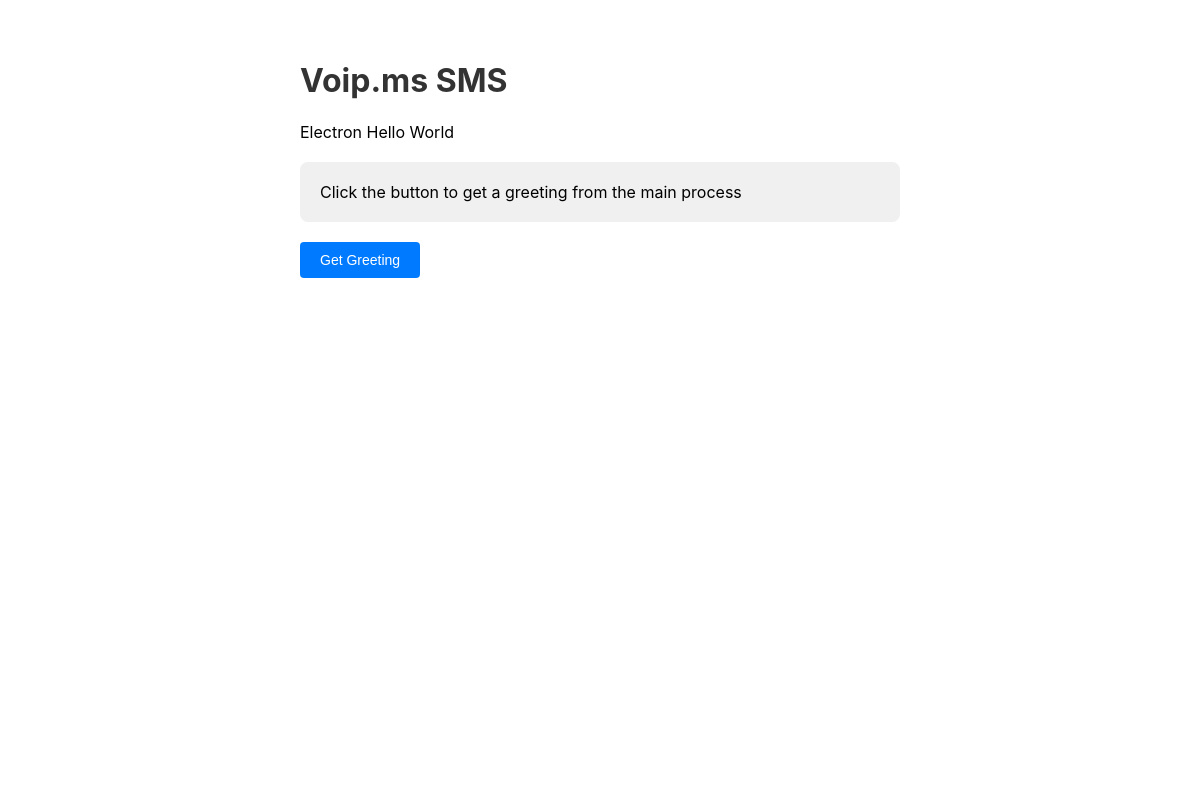
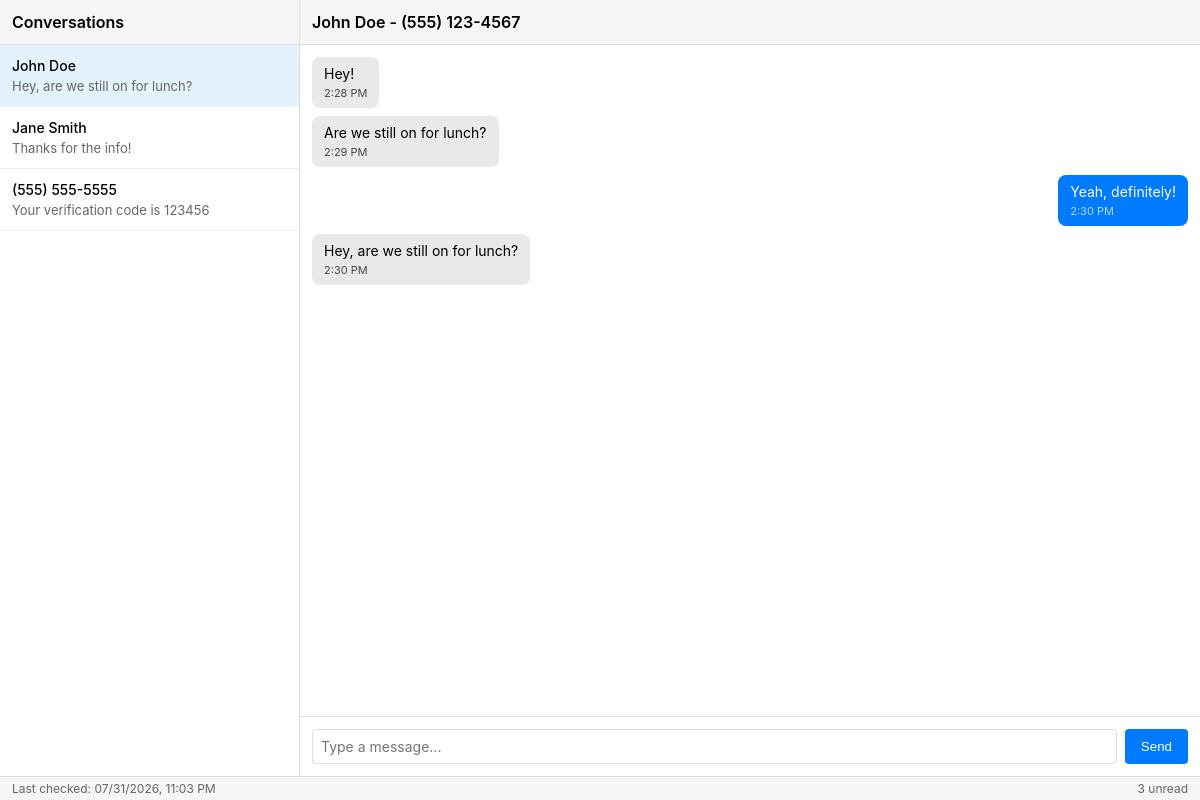
Before and after one commit to pitx3/voip-sms, an Electron app: page src/renderer/index.html in a window 1200 px wide. Drawn offline with Linux system fonts and the light colour scheme; no server answers.

Commit message:
feat: add UI shell with hard-coded mock data
- Two-pane layout (conversation list + message thread)
- Hard-coded conversations and messages in renderer.js
- Status bar with timestamp and unread count
- Phone number formatting utility
- Basic CSS styling
- Mock banner placeholder (not yet wired up)

UI is functional but not yet connected to database layer.

```diff
--- a/src/renderer/index.html
+++ b/src/renderer/index.html
@@ -1,65 +1,47 @@
 <!DOCTYPE html>
-<html>
+<html lang="en">
+<head>
+  <meta charset="UTF-8">
+  <meta name="viewport" content="width=device-width, initial-scale=1.0">
+  <meta http-equiv="Content-Security-Policy" content="default-src 'self'; script-src 'self'; style-src 'self' 'unsafe-inline'">
+  <title>Voip.ms SMS</title>
+  <link rel="stylesheet" href="styles.css">
+</head>
+<body>
+  <div class="app-container">
+    <!-- Left Pane: Conversation List -->
+    <div class="conversation-list-pane">
+      <div class="conversation-list-header">
+        <h2>Conversations</h2>
+      </div>
+      <div class="conversation-list" id="conversation-list">
+        <!-- Conversations will be inserted here -->
+      </div>
+    </div>
 
-<head>
-    <meta charset="UTF-8">
-    <title>Voip.ms SMS - Hello World</title>
-    <style>
-        body {
-            font-family: -apple-system, BlinkMacSystemFont, 'Segoe UI', Roboto, sans-serif;
-            padding: 40px;
-            max-width: 600px;
-            margin: 0 auto;
-        }
+    <!-- Right Pane: Message Thread -->
+    <div class="message-thread-pane">
+      <div class="message-thread-header" id="message-thread-header">
+        <span class="contact-name">Select a conversation</span>
+      </div>
 
-        h1 {
-            color: #333;
-        }
+      <div class="message-list" id="message-list">
+        <!-- Messages will be inserted here -->
+      </div>
 
-        #greeting {
-            background: #f0f0f0;
-            padding: 20px;
-            border-radius: 8px;
-            margin: 20px 0;
-        }
+      <div class="compose-box" id="compose-box">
+        <textarea id="message-input" placeholder="Type a message..." rows="1"></textarea>
+        <button id="send-button">Send</button>
+      </div>
+    </div>
+  </div>
 
-        button {
-            background: #007bff;
-            color: white;
-            border: none;
-            padding: 10px 20px;
-            border-radius: 4px;
-            cursor: pointer;
-            font-size: 14px;
-        }
+  <!-- Status Bar -->
+  <div class="status-bar">
+    <span id="status-text">Last checked: --</span>
+    <span id="unread-count">0 unread</span>
+  </div>
 
-        button:hover {
-            background: #0056b3;
-        }
-    </style>
-</head>
-
-<body>
-    <h1>Voip.ms SMS</h1>
-    <p>Electron Hello World</p>
-
-    <div id="greeting">Click the button to get a greeting from the main process</div>
-
-    <button id="greetBtn">Get Greeting</button>
-
-    <script>
-        const greetBtn = document.getElementById('greetBtn');
-        const greetingDiv = document.getElementById('greeting');
-
-        greetBtn.addEventListener('click', async () => {
-            const greeting = await window.electronAPI.getGreeting('Developer');
-            greetingDiv.textContent = greeting;
-
-            window.electronAPI.logMessage('User clicked greet button');
-        });
-
-        window.electronAPI.logMessage('Renderer loaded successfully');
-    </script>
+  <script src="renderer.js"></script>
 </body>
-
 </html>
--- /dev/null
+++ b/src/renderer/renderer.js
@@ -0,0 +1,168 @@
+// Hard-coded test data (will be replaced with real data later)
+const mockConversations = [
+  {
+    id: 1,
+    contact_number: '+15551234567',
+    contact_name: 'John Doe',
+    last_message_text: 'Hey, are we still on for lunch?',
+    last_message_date: '2026-07-31 14:30:00',
+    unread_count: 2
+  },
+  {
+    id: 2,
+    contact_number: '+15559876543',
+    contact_name: 'Jane Smith',
+    last_message_text: 'Thanks for the info!',
+    last_message_date: '2026-07-31 12:15:00',
+    unread_count: 0
+  },
+  {
+    id: 3,
+    contact_number: '+15555555555',
+    contact_name: null,
+    last_message_text: 'Your verification code is 123456',
+    last_message_date: '2026-07-30 09:00:00',
+    unread_count: 1
+  }
+];
+
+const mockMessages = {
+  1: [
+    { id: 1, direction: 'inbound', content: 'Hey!', timestamp: '2026-07-31 14:28:00' },
+    { id: 2, direction: 'inbound', content: 'Are we still on for lunch?', timestamp: '2026-07-31 14:29:00' },
+    { id: 3, direction: 'outbound', content: 'Yeah, definitely!', timestamp: '2026-07-31 14:30:00' },
+    { id: 4, direction: 'inbound', content: 'Hey, are we still on for lunch?', timestamp: '2026-07-31 14:30:00' }
+  ],
+  2: [
+    { id: 5, direction: 'outbound', content: 'Here is the info you requested', timestamp: '2026-07-31 12:10:00' },
+    { id: 6, direction: 'inbound', content: 'Thanks for the info!', timestamp: '2026-07-31 12:15:00' }
+  ],
+  3: [
+    { id: 7, direction: 'inbound', content: 'Your verification code is 123456', timestamp: '2026-07-30 09:00:00' }
+  ]
+};
+
+let selectedConversationId = null;
+
+// Render conversation list
+function renderConversationList() {
+  const listEl = document.getElementById('conversation-list');
+  listEl.innerHTML = '';
+
+  mockConversations.forEach(conv => {
+    const itemEl = document.createElement('div');
+    itemEl.className = `conversation-item ${conv.id === selectedConversationId ? 'selected' : ''}`;
+    itemEl.dataset.id = conv.id;
+
+    const displayName = conv.contact_name || formatPhoneNumber(conv.contact_number);
+
+    itemEl.innerHTML = `
+      <div class="contact-name">${displayName}</div>
+      <div class="last-message">${conv.last_message_text}</div>
+    `;
+
+    itemEl.addEventListener('click', () => selectConversation(conv.id));
+    listEl.appendChild(itemEl);
+  });
+}
+
+// Render message thread
+function renderMessages(conversationId) {
+  const listEl = document.getElementById('message-list');
+  const headerEl = document.getElementById('message-thread-header');
+
+  const conv = mockConversations.find(c => c.id === conversationId);
+  if (!conv) return;
+
+  const displayName = conv.contact_name || formatPhoneNumber(conv.contact_number);
+  const displayNumber = formatPhoneNumber(conv.contact_number);
+
+  // Show both name and number if name exists, otherwise just number
+  if (conv.contact_name) {
+    headerEl.querySelector('.contact-name').textContent = `${displayName} - ${displayNumber}`;
+  } else {
+    headerEl.querySelector('.contact-name').textContent = displayNumber;
+  }
+
+  listEl.innerHTML = '';
+
+  const messages = mockMessages[conversationId] || [];
+  messages.forEach(msg => {
+    const msgEl = document.createElement('div');
+    msgEl.className = `message-item ${msg.direction}`;
+    msgEl.innerHTML = `
+      <div class="message-content">${msg.content}</div>
+      <div class="message-time">${formatMessageTime(msg.timestamp)}</div>
+    `;
+    listEl.appendChild(msgEl);
+  });
+
+  // Scroll to bottom
+  listEl.scrollTop = listEl.scrollHeight;
+}
+
+// Select a conversation
+function selectConversation(id) {
+  selectedConversationId = id;
+  renderConversationList();
+  renderMessages(id);
+}
+
+// Format phone number for display
+function formatPhoneNumber(number) {
+  // Remove all non-digits
+  const cleaned = number.replace(/\D/g, '');
+
+  // Handle US/Canada numbers (11 digits with leading 1)
+  if (cleaned.length === 11 && cleaned.startsWith('1')) {
+    const match = cleaned.match(/^1(\d{3})(\d{3})(\d{4})$/);
+    if (match) {
+      return `(${match[1]}) ${match[2]}-${match[3]}`;
+    }
+  }
+
+  // Handle 10-digit numbers
+  if (cleaned.length === 10) {
+    const match = cleaned.match(/^(\d{3})(\d{3})(\d{4})$/);
+    if (match) {
+      return `(${match[1]}) ${match[2]}-${match[3]}`;
+    }
+  }
+
+  // Return as-is if we can't format it
+  return number;
+}
+
+// Format message timestamp
+function formatMessageTime(timestamp) {
+  const date = new Date(timestamp);
+  return date.toLocaleTimeString('en-US', { hour: 'numeric', minute: '2-digit' });
+}
+
+// Update status bar
+function updateStatusBar() {
+  const now = new Date();
+  const timestamp = now.toLocaleString('en-US', {
+    year: 'numeric',
+    month: '2-digit',
+    day: '2-digit',
+    hour: '2-digit',
+    minute: '2-digit'
+  });
+
+  document.getElementById('status-text').textContent = `Last checked: ${timestamp}`;
+
+  const totalUnread = mockConversations.reduce((sum, c) => sum + c.unread_count, 0);
+  document.getElementById('unread-count').textContent = `${totalUnread} unread`;
+}
+
+// Initialize
+document.addEventListener('DOMContentLoaded', () => {
+  renderConversationList();
+  updateStatusBar();
+
+  // Select first conversation by default
+  if (mockConversations.length > 0) {
+    selectConversation(mockConversations[0].id);
+  }
+});
--- /dev/null
+++ b/src/renderer/styles.css
@@ -0,0 +1,171 @@
+* {
+  margin: 0;
+  padding: 0;
+  box-sizing: border-box;
+}
+
+body {
+  font-family: -apple-system, BlinkMacSystemFont, 'Segoe UI', Roboto, sans-serif;
+  font-size: 14px;
+  overflow: hidden;
+  height: 100vh;
+}
+
+.app-container {
+  display: flex;
+  height: calc(100vh - 24px);
+}
+
+/* Left Pane: Conversation List */
+.conversation-list-pane {
+  width: 300px;
+  border-right: 1px solid #ddd;
+  display: flex;
+  flex-direction: column;
+}
+
+.conversation-list-header {
+  padding: 12px;
+  border-bottom: 1px solid #ddd;
+  background: #f5f5f5;
+}
+
+.conversation-list-header h2 {
+  font-size: 16px;
+  font-weight: 600;
+}
+
+.conversation-list {
+  flex: 1;
+  overflow-y: auto;
+}
+
+.conversation-item {
+  padding: 12px;
+  border-bottom: 1px solid #eee;
+  cursor: pointer;
+}
+
+.conversation-item:hover {
+  background: #f0f0f0;
+}
+
+.conversation-item.selected {
+  background: #e3f2fd;
+}
+
+.conversation-item .contact-name {
+  font-weight: 500;
+  margin-bottom: 4px;
+}
+
+.conversation-item .last-message {
+  color: #666;
+  font-size: 13px;
+  white-space: nowrap;
+  overflow: hidden;
+  text-overflow: ellipsis;
+}
+
+/* Right Pane: Message Thread */
+.message-thread-pane {
+  flex: 1;
+  display: flex;
+  flex-direction: column;
+}
+
+.message-thread-header {
+  padding: 12px;
+  border-bottom: 1px solid #ddd;
+  background: #f5f5f5;
+}
+
+.message-thread-header .contact-name {
+  font-weight: 600;
+  font-size: 16px;
+}
+
+.message-list {
+  flex: 1;
+  overflow-y: auto;
+  padding: 12px;
+  display: flex;
+  flex-direction: column;
+}
+
+.message-item {
+  max-width: 70%;
+  padding: 8px 12px;
+  margin-bottom: 8px;
+  border-radius: 8px;
+}
+
+.message-item.inbound {
+  align-self: flex-start;
+  background: #e9e9eb;
+}
+
+.message-item.outbound {
+  align-self: flex-end;
+  background: #007aff;
+  color: white;
+}
+
+.message-item .message-content {
+  word-wrap: break-word;
+}
+
+.message-item .message-time {
+  font-size: 11px;
+  margin-top: 4px;
+  opacity: 0.7;
+}
+
+.compose-box {
+  padding: 12px;
+  border-top: 1px solid #ddd;
+  display: flex;
+  gap: 8px;
+}
+
+.compose-box textarea {
+  flex: 1;
+  padding: 8px;
+  border: 1px solid #ddd;
+  border-radius: 4px;
+  resize: none;
+  font-family: inherit;
+  font-size: 14px;
+}
+
+.compose-box textarea:focus {
+  outline: none;
+  border-color: #007aff;
+}
+
+.compose-box button {
+  padding: 8px 16px;
+  background: #007aff;
+  color: white;
+  border: none;
+  border-radius: 4px;
+  cursor: pointer;
+  font-weight: 500;
+}
+
+.compose-box button:hover {
+  background: #0056b3;
+}
+
+/* Status Bar */
+.status-bar {
+  height: 24px;
+  background: #f5f5f5;
+  border-top: 1px solid #ddd;
+  display: flex;
+  justify-content: space-between;
+  align-items: center;
+  padding: 0 12px;
+  font-size: 12px;
+  color: #666;
+}
```
Also changed, not shown: src/main/index.js (+2 -23 lines).
